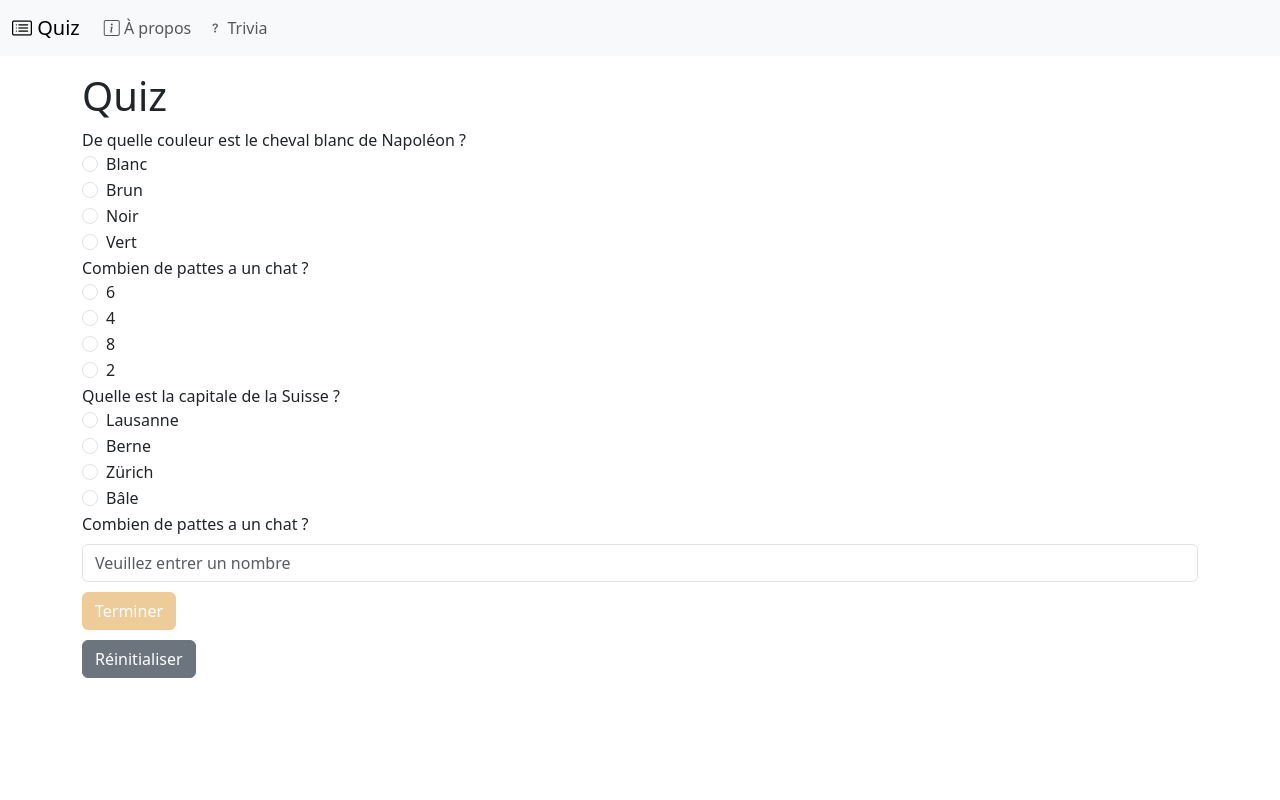
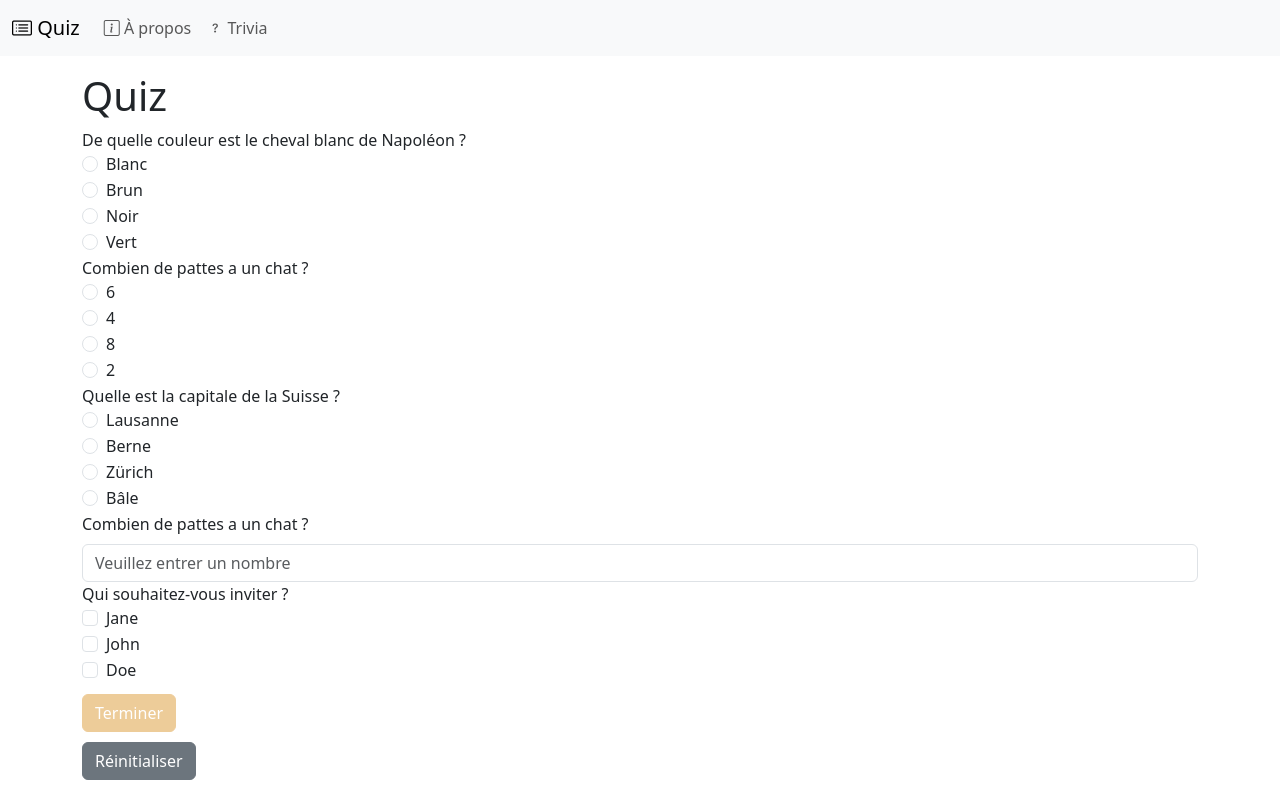
Before and after one commit to hepl-bs21inf5/sem07-project-MathysBoesigerP58887, a Vue app: page / in a window 1280 px wide. Built offline with nearby package versions, Linux system fonts and the light colour scheme.

Commit message:
ajout de QuestionCheckbox

```diff
--- /dev/null
+++ b/src/components/QuestionCheckbox.vue
@@ -0,0 +1,30 @@
+<script setup lang="ts">
+import { defineModel, defineProps, type PropType } from 'vue'
+
+const model = defineModel<string[]>()
+const props = defineProps({
+  id: { type: String, required: true },
+  text: { type: String, required: true },
+  options: {
+    type: Array as PropType<Array<{ value: string; text: string }>>,
+    required: true,
+  },
+})
+</script>
+
+<template>
+  {{ props.text }}
+  <div v-for="option in props.options" :key="option.value" class="form-check">
+    <input
+      :id="`${props.id}-${option.value}`"
+      v-model="model"
+      class="form-check-input"
+      type="checkbox"
+      :name="props.id"
+      :value="option.value"
+    />
+    <label class="form-check-label" :for="`${props.id}-${option.value}`">
+      {{ option.text }}
+    </label>
+  </div>
+</template>
--- a/src/components/QuizForm.vue
+++ b/src/components/QuizForm.vue
@@ -1,6 +1,7 @@
 <script setup lang="ts">
 import QuestionRadio from '@/components/QuestionRadio.vue'
 import QuestionText from '@/components/QuestionText.vue'
+import QuestionCheckbox from './QuestionCheckbox.vue'
 import { computed, ref } from 'vue'
 
 // Déclaration des variables réactives qui vont contenir les réponses de l'utilisateur
@@ -8,6 +9,7 @@ const cheval = ref<string | null>(null) // null signifie qu'il n'y a pas de rép
 const chat = ref<string | null>(null)
 const capitale = ref<string | null>(null)
 const reponse_chat = ref<string | null>(null)
+const checkedNames = ref<string[]>([])
 
 // Vérifie si toutes les réponses sont remplies
 const filled = computed<boolean>(
@@ -15,7 +17,8 @@ const filled = computed<boolean>(
     cheval.value !== null &&
     chat.value !== null &&
     capitale.value !== null &&
-    reponse_chat.value !== null,
+    reponse_chat.value !== null &&
+    checkedNames.value !== null,
 )
 
 //Réinitialise les réponses à null
@@ -26,6 +29,7 @@ function reset(event: Event): void {
   chat.value = null
   capitale.value = null
   reponse_chat.value = null
+  checkedNames.value = []
 }
 
 // Fonction de soumission du formulaire qui calcule le score de l'utilisateur et affiche le score
@@ -64,47 +68,56 @@ function submit(event: Event): void {
   <form @submit="submit">
     <!-- Quand on appuie sur "Terminer", la fonction submit est émis -->
     <QuestionRadio
+      id="cheval"
       v-model="cheval"
       text="De quelle couleur est le cheval blanc de Napoléon ?"
-      name="cheval"
       :options="[
-        { name: 'blanc', text: 'Blanc' },
-        { name: 'brun', text: 'Brun' },
-        { name: 'noir', text: 'Noir' },
-        { name: 'vert', text: 'Vert' },
+        { value: 'blanc', text: 'Blanc' },
+        { value: 'brun', text: 'Brun' },
+        { value: 'noir', text: 'Noir' },
+        { value: 'vert', text: 'Vert' },
       ]"
     />
   </form>
   <form @submit="submit">
     <QuestionRadio
+      id="chat"
       v-model="chat"
       text="Combien de pattes a un chat ?"
-      name="chat"
       :options="[
-        { name: '6', text: '6' },
-        { name: '4', text: '4' },
-        { name: '8', text: '8' },
-        { name: '2', text: '2' },
+        { value: '6', text: '6' },
+        { value: '4', text: '4' },
+        { value: '8', text: '8' },
+        { value: '2', text: '2' },
       ]"
     />
   </form>
   <form @submit="submit">
     <QuestionRadio
+      id="capitale"
       v-model="capitale"
       text="Quelle est la capitale de la Suisse ?"
-      name="capitale"
       :options="[
-        { name: 'lausanne', text: 'Lausanne' },
-        { name: 'berne', text: 'Berne' },
-        { name: 'zurich', text: 'Zürich' },
-        { name: 'bale', text: 'Bâle' },
+        { value: 'lausanne', text: 'Lausanne' },
+        { value: 'berne', text: 'Berne' },
+        { value: 'zurich', text: 'Zürich' },
+        { value: 'bale', text: 'Bâle' },
       ]"
     />
   </form>
   <form @submit="submit">
-    <QuestionText
-      v-model="reponse_chat"
-      text="Combien de pattes a un chat ?"
+    <QuestionText v-model="reponse_chat" text="Combien de pattes a un chat ?" />
+  </form>
+  <form @submit="submit">
+    <QuestionCheckbox
+      id="question-names"
+      v-model="checkedNames"
+      text="Qui souhaitez-vous inviter ?"
+      :options="[
+        { value: 'Jane', text: 'Jane' },
+        { value: 'John', text: 'John' },
+        { value: 'Doe', text: 'Doe' },
+      ]"
     />
     <!-- Bouton de soumission qui est désactivé tant que toutes les réponses ne sont pas remplies -->
     <button class="btn btn-primary" :class="{ disabled: !filled }" type="submit">Terminer</button>
```
Also changed, not shown: 1 other file (tests, documents, lock files or other folders).
